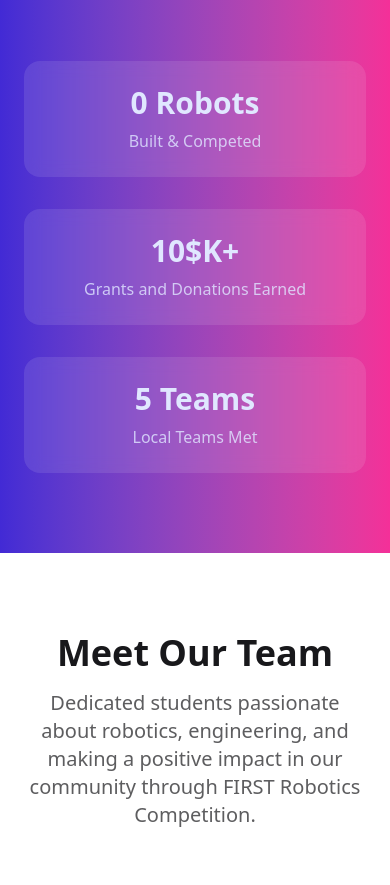
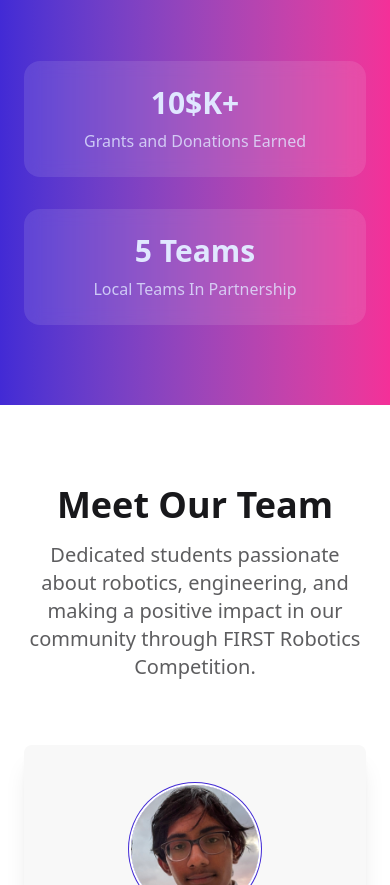
Before and after one commit to BLAST-Robotics/10989-Blast, an Astro site: page / in a window 390 px wide. Shown: the part 3686-4571 px from the top of the page. Built offline with nearby package versions, Linux system fonts and the light colour scheme; Astro itself is replaced by a stand-in of ours.

Commit message:
Update Stats.astro
why am I doing this on phone 😭😭😭

```diff
--- a/src/components/Stats.astro
+++ b/src/components/Stats.astro
@@ -79,10 +79,6 @@
         <!-- Additional metrics -->
         <div class="mt-16 grid md:grid-cols-3 gap-8">
             <div class="text-center p-6 bg-white/10 rounded-2xl backdrop-blur">
-                <div class="text-3xl font-bold mb-2">0 Robots</div>
-                <div class="text-primary-content/80">Built & Competed</div>
-            </div>
-            <div class="text-center p-6 bg-white/10 rounded-2xl backdrop-blur">
                 <div class="text-3xl font-bold mb-2">$10K+</div>
                 <div class="text-primary-content/80">
                     Grants and Donations Earned
@@ -90,7 +86,7 @@
             </div>
             <div class="text-center p-6 bg-white/10 rounded-2xl backdrop-blur">
                 <div class="text-3xl font-bold mb-2">5 Teams</div>
-                <div class="text-primary-content/80">Local Teams Met</div>
+                <div class="text-primary-content/80">Local Teams In Partnership</div>
             </div>
         </div>
     </div>
```
